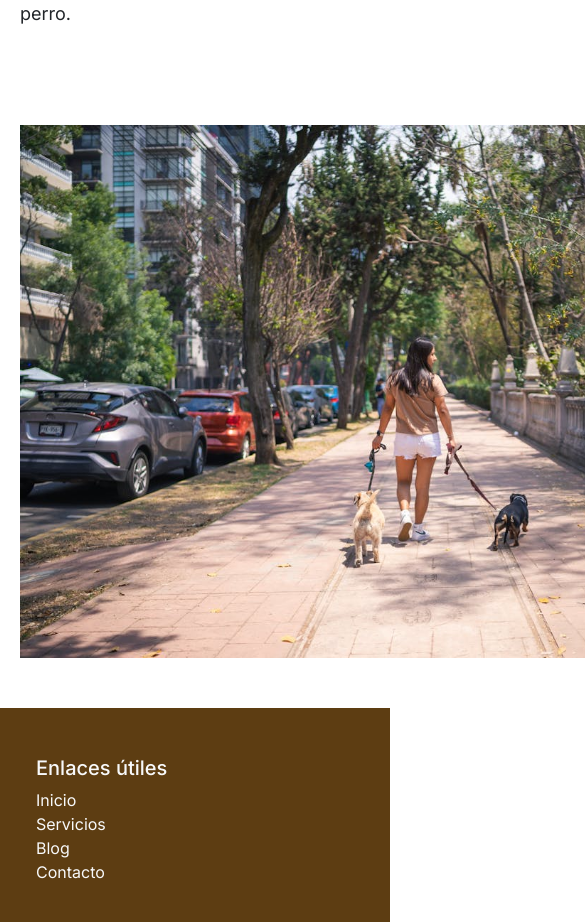
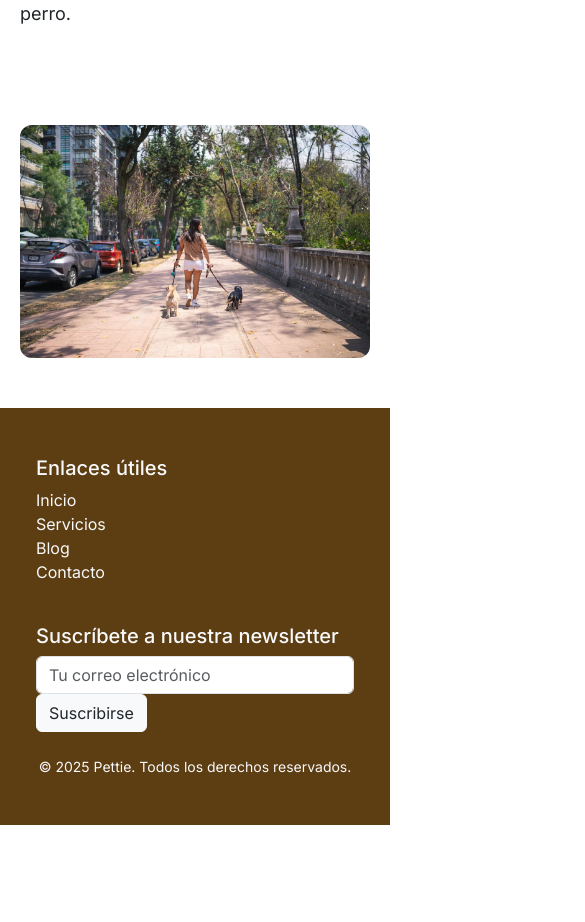
Before and after one commit to rekloyd/PettieExpressJS, a React (Vite) app in the folder frontend/Pettie/: page /nosotros in a window 390 px wide. Shown: the part 2060-2982 px from the top of the page, 585 px wide, since content can reach past the window. After the commit the page ends 2885 px from the top, so only its background shows below. Built offline with nearby package versions, Linux system fonts and the light colour scheme; a web font is replaced by a local one.

Commit message:
About Us is responsive now

```diff
--- a/frontend/Pettie/src/components/Nosotros.tsx
+++ b/frontend/Pettie/src/components/Nosotros.tsx
@@ -1,8 +1,8 @@
 import React, { useEffect } from "react";
 import "../styles/nosotros.css";
-import banner from '../assets/banner-us.jpeg'
-import rightUs from '../assets/right.jpg'
-import leftUs from '../assets/left.jpg'
+import banner from "../assets/banner-us.jpeg";
+import rightUs from "../assets/right.jpg";
+import leftUs from "../assets/left.jpg";
 
 const Nosotros: React.FC = () => {
   useEffect(() => {
@@ -14,15 +14,16 @@
   }, []);
   return (
     <div className="nosotros-container">
-
       {/* Misión */}
       <div className="nosotros-section">
         <div className="nosotros-text">
-          <h2 style={{fontFamily: "Madimi One, cursive"}}>Nuestra Misión</h2>
+          <h2 style={{ fontFamily: "Madimi One, cursive" }}>Nuestra Misión</h2>
           <p>
-            En Pettie, nuestra misión es mejorar la vida de las mascotas y sus dueños ofreciendo una plataforma segura,
-            fácil de usar y centrada en el bienestar animal. Conectamos a cuidadores apasionados —los Pettiers—
-            con propietarios que buscan confianza y cariño para sus perros.
+            En Pettie, nuestra misión es mejorar la vida de las mascotas y sus
+            dueños ofreciendo una plataforma segura, fácil de usar y centrada en
+            el bienestar animal. Conectamos a cuidadores apasionados —los
+            Pettiers— con propietarios que buscan confianza y cariño para sus
+            perros.
           </p>
         </div>
         <img src={rightUs} alt="Nuestra misión" className="nosotros-img" />
@@ -31,12 +32,15 @@
       {/* Valores */}
       <div className="nosotros-section reverse">
         <div className="nosotros-text">
-          <h2 style={{fontFamily: "Madimi One, cursive"}}>Valores que nos definen</h2>
+          <h2 style={{ fontFamily: "Madimi One, cursive" }}>
+            Valores que nos definen
+          </h2>
           <p>
-            Nuestros pilares son la <strong>confianza</strong>, el <strong>compromiso</strong> y el <strong>amor
-            por los animales</strong>. Cada Pettier es seleccionado cuidadosamente para
-            garantizar el cuidado más responsable y afectuoso. Nos mueve la
-            empatía, la comunidad y la transparencia.
+            Nuestros pilares son la <strong>confianza</strong>, el{" "}
+            <strong>compromiso</strong> y el{" "}
+            <strong>amor por los animales</strong>. Cada Pettier es seleccionado
+            cuidadosamente para garantizar el cuidado más responsable y
+            afectuoso. Nos mueve la empatía, la comunidad y la transparencia.
           </p>
         </div>
         <img src={leftUs} alt="Nuestros valores" className="nosotros-img" />
@@ -45,20 +49,20 @@
       {/* Cultura */}
       <div className="nosotros-section">
         <div className="nosotros-text">
-          <h2 style={{fontFamily: "Madimi One, cursive"}}>Cultura <i>Pettie</i></h2>
+          <h2 style={{ fontFamily: "Madimi One, cursive" }}>
+            Cultura <i>Pettie</i>
+          </h2>
           <p>
             Creemos en una cultura colaborativa, inclusiva y flexible.
             Promovemos el respeto mutuo, la formación constante y el crecimiento
             personal. En Pettie, cada miembro es importante: desde el dueño
             hasta el cuidador, y por supuesto, cada perro.
           </p>
-
         </div>
       </div>
-      <div style={{textAlign:'center'}}>
-      <img src={banner} alt="Nuestra cultura" style={{width:'800px'}} />
+      <div style={{ textAlign: "center" }}>
+        <img src={banner} alt="Nuestra cultura" className="banner-img" />
       </div>
-
     </div>
   );
 };
--- a/frontend/Pettie/src/styles/nosotros.css
+++ b/frontend/Pettie/src/styles/nosotros.css
@@ -1,3 +1,4 @@
+/* Mantén tus estilos normales */
 .nosotros-container {
   max-width: 1200px;
   margin: 50px auto;
@@ -42,3 +43,20 @@
 font-size: 18px;
 line-height: 1.6;
 }
+
+/* Estilo para la imagen banner */
+.banner-img {
+width: 100%;
+max-width: 800px; /* lo que tengas por defecto para escritorio */
+border-radius: 12px;
+object-fit: cover;
+}
+
+/* Media query para móviles */
+@media (max-width: 768px) {
+.banner-img {
+  max-width: 500px; /* Igual que las otras imágenes */
+  margin: 0 auto; /* para centrar */
+  display: block; /* para que respete el margin auto */
+}
+}
```
Lines whose indentation alone changed are shown as unchanged.
